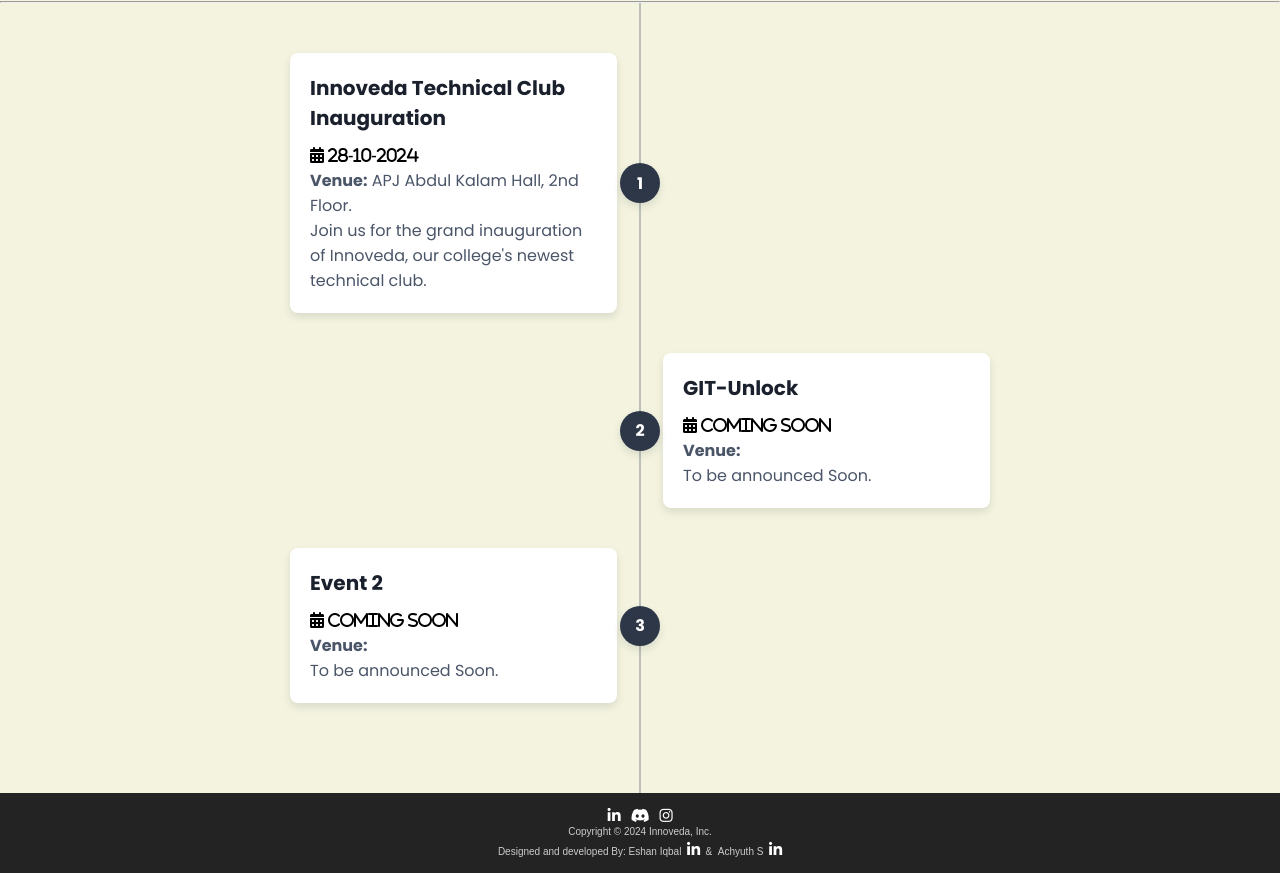
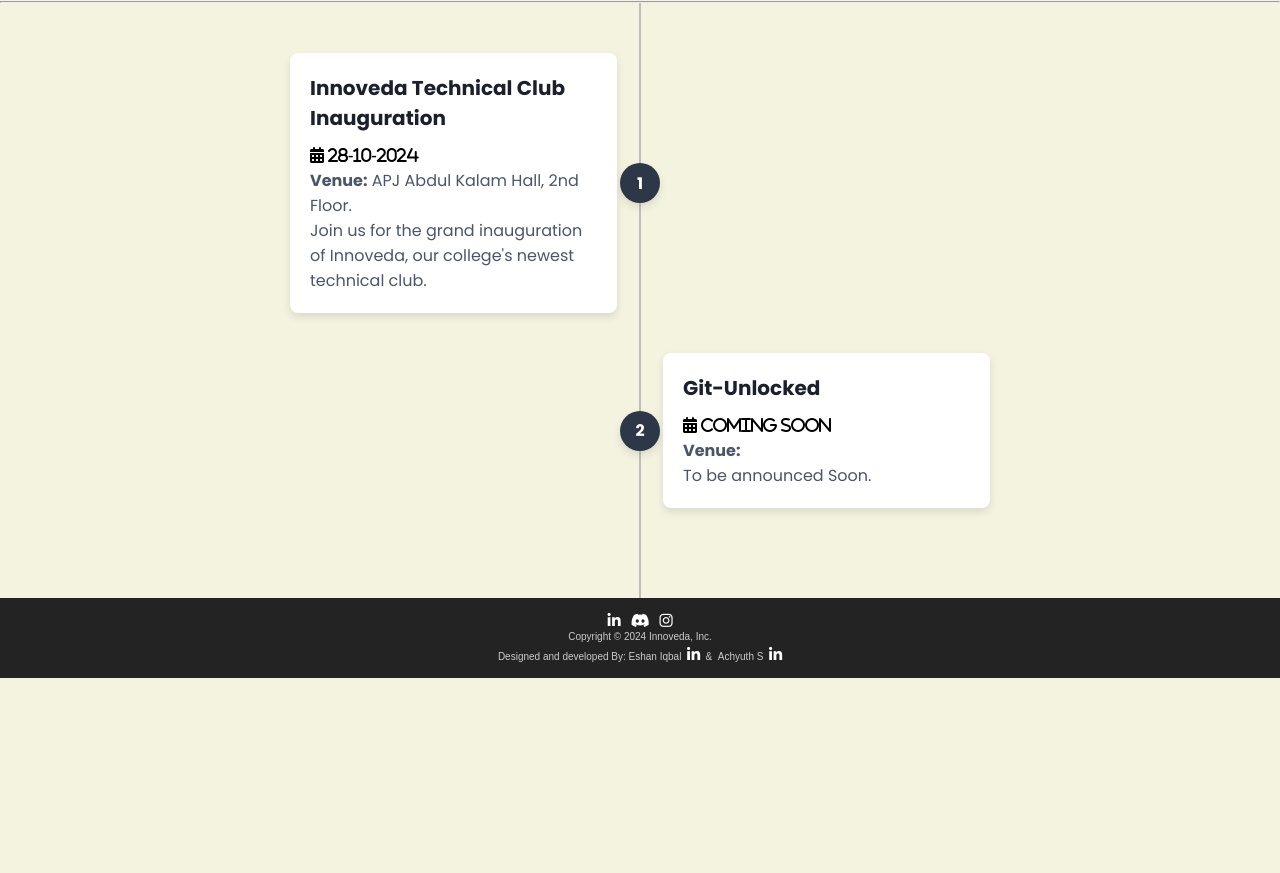
Before and after one commit to InnovedaClub/InnovedaTechnicalClub, a plain HTML site: page index.html in a window 1280 px wide. Shown: the part 2275-3148 px from the top of the page. After the commit the page ends 2953 px from the top, so only its background shows below. Drawn offline with Linux system fonts and the light colour scheme.

Commit message:
Update index.html

```diff
--- a/index.html
+++ b/index.html
@@ -152,18 +152,7 @@
                 <div class="timeline-item mb-8 left-timeline">
                     <div class="timeline-icon">2</div>
                     <div class="timeline-content">
-                        <h3>GIT-Unlock</h3>
-                        <i class="fa-solid fa-calendar-days">&nbsp;Coming Soon</i>
-                        <p><B>Venue:</B></p>
-                        <p>To be announced Soon.</p>
-                    </div>
-                </div>
-
-                <!-- Third Timeline Item -->
-                <div class="timeline-item mb-8 right-timeline">
-                    <div class="timeline-icon">3</div>
-                    <div class="timeline-content">
-                        <h3>Event 2</h3>
+                        <h3>Git-Unlocked</h3>
                         <i class="fa-solid fa-calendar-days">&nbsp;Coming Soon</i>
                         <p><B>Venue:</B></p>
                         <p>To be announced Soon.</p>
```
